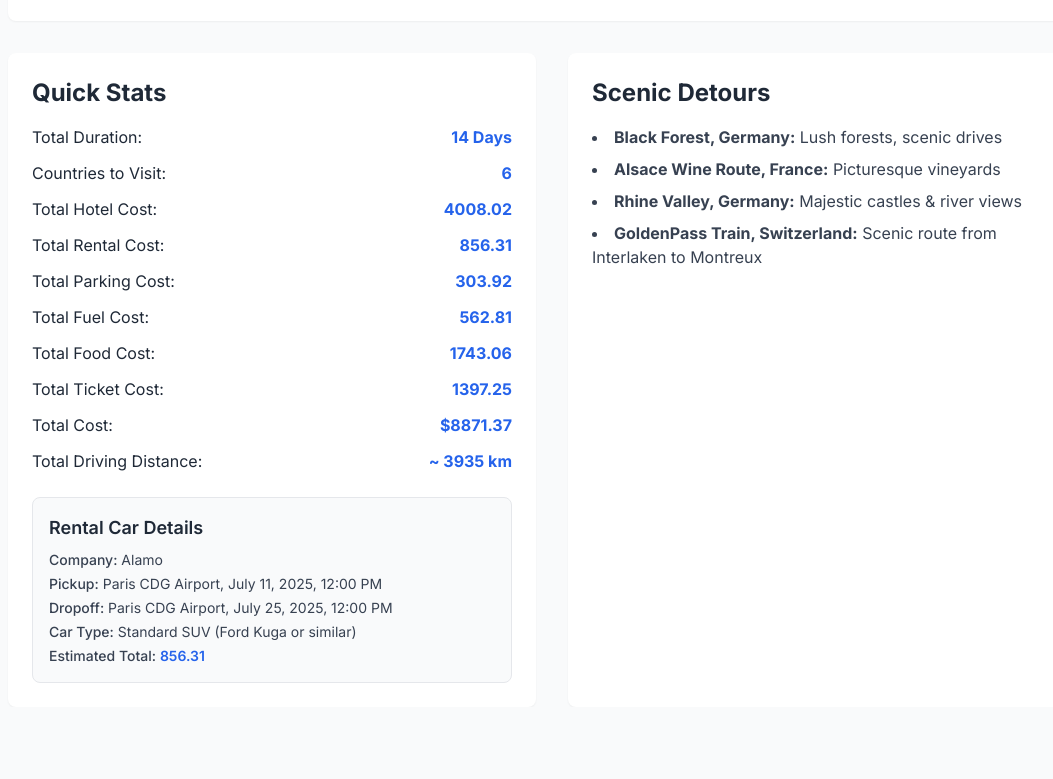
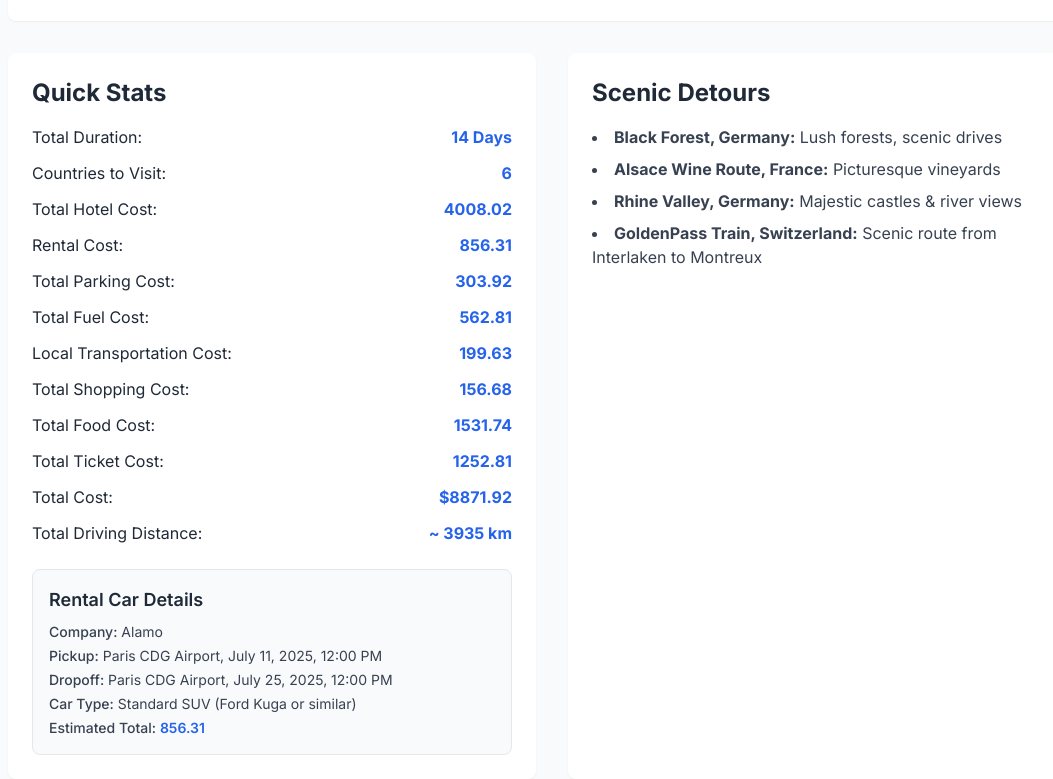
Before and after one commit to praveen-ynwa/euro-trip, a website: page index.html in a window 1280 px wide. Shown: the part 1553-2332 px from the top of the page, without its empty margins (88-1141 px from the left). Before the commit the page ends 2260 px from the top, so only its background shows below. Drawn offline with nearby package versions, Linux system fonts and the light colour scheme; no server answers.

Commit message:
More Spit

```diff
--- a/index.html
+++ b/index.html
@@ -108,9 +108,11 @@
                             <li class="flex justify-between items-center"><span>Total Duration:</span><span class="font-bold text-blue-600">14 Days</span></li>
                             <li class="flex justify-between items-center"><span>Countries to Visit:</span><span class="font-bold text-blue-600">6</span></li>
                             <li class="flex justify-between items-center"><span>Total Hotel Cost:</span><span id="total-hotel-cost" class="font-bold text-blue-600">0.00</span></li>
-                            <li class="flex justify-between items-center"><span>Total Rental Cost:</span><span id="total-rental-cost" class="font-bold text-blue-600">856.31</span></li>
+                            <li class="flex justify-between items-center"><span>Rental Cost:</span><span id="total-rental-cost" class="font-bold text-blue-600">856.31</span></li>
                             <li class="flex justify-between items-center"><span>Total Parking Cost:</span><span id="total-parking-cost" class="font-bold text-blue-600">0.00</span></li>
                             <li class="flex justify-between items-center"><span>Total Fuel Cost:</span><span id="total-fuel-cost" class="font-bold text-blue-600">0.00</span></li>
+                            <li class="flex justify-between items-center"><span>Local Transportation Cost:</span><span id="total-transport-cost" class="font-bold text-blue-600">0.00</span></li>
+                            <li class="flex justify-between items-center"><span>Total Shopping Cost:</span><span id="total-shopping-cost" class="font-bold text-blue-600">0.00</span></li>
                             <li class="flex justify-between items-center"><span>Total Food Cost:</span><span id="total-food-cost" class="font-bold text-blue-600">0.00</span></li>
                             <li class="flex justify-between items-center"><span>Total Ticket Cost:</span><span id="total-ticket-cost" class="font-bold text-blue-600">0.00</span></li>
                             <li class="flex justify-between items-center"><span>Total Cost:</span><span id="total-cost" class="font-bold text-blue-600">€0.00</span></li>
--- a/itinerary.json
+++ b/itinerary.json
@@ -14,7 +14,9 @@
     "driveSummary": "🚗 ~1 hr",
     "distance": "~30 km",
     "fuelCost": 20.03,
-    "foodExpenses": [48.17,10.11,56.40,5.88,5.88,16.45,5.88],
+    "transport": [5.88,16.45],
+    "shopping": [],
+    "foodExpenses": [48.17,10.11,56.40,5.88,5.88],
     "ticketExpenses": [84.84, 37.73]
   },
   {
@@ -32,8 +34,10 @@
     "driveSummary": "🚗 ~8 hrs",
     "distance": "~720 km",
     "fuelCost": 86.29,
-    "foodExpenses": [5.04,12.46,70.76,8.67,5.86,32.80],
-    "ticketExpenses": [48.17,14.06,14.06]
+    "transport": [14.06,14.06],
+    "shopping": [5.04],
+    "foodExpenses": [12.46,70.76,8.67,5.86,32.80],
+    "ticketExpenses": [48.17]
   },
   {
     "day": 3,
@@ -50,7 +54,9 @@
     "driveSummary": "🚗 ~3.5 hrs",
     "distance": "~320 km",
     "fuelCost": 58.58,
-    "foodExpenses": [5.39,26.83,32.10,45.67,3.51,25.54],
+    "transport": [5.39],
+    "shopping": [1.05,32.10],
+    "foodExpenses": [26.83,45.67,3.51,25.54],
     "ticketExpenses": [39.97,44.32,30.46,11.72]
   },
   {
@@ -68,6 +74,8 @@
     "driveSummary": "🚗 ~1.5 hrs",
     "distance": "~120 km",
     "fuelCost": 0,
+    "transport": [],
+    "shopping": [],
     "foodExpenses": [71.47,39.48,3.51,6.44,41.01],
     "ticketExpenses": [2.93,32.80]
   },
@@ -86,7 +94,9 @@
     "driveSummary": "🚗 ~4 hrs",
     "distance": "~280 km",
     "fuelCost": 80.29,
-    "foodExpenses": [2.01,58.73,37.44,28.60,3.51,1.05,6.73,13.45],
+    "transport": [2.01],
+    "shopping": [],
+    "foodExpenses": [58.73,37.44,28.60,3.51,1.05,6.73,13.45],
     "ticketExpenses": [31.59,39.78]
   },
   {
@@ -104,8 +114,10 @@
     "driveSummary": "🚗 ~3 hrs",
     "distance": "~200 km",
     "fuelCost": 0,
-    "foodExpenses": [5.24,30.70,29.83,4.68,23.39,28.07],
-    "ticketExpenses": [17.54]
+    "transport": [5.24],
+    "shopping": [17.54],
+    "foodExpenses": [30.70,29.83,4.68,23.39,28.07],
+    "ticketExpenses": []
   },
   {
     "day": 7,
@@ -122,6 +134,8 @@
     "driveSummary": "🚗 ~3.5 hrs",
     "distance": "~280 km",
     "fuelCost": 0,
+    "transport": [],
+    "shopping": [],
     "foodExpenses": [22.74,11.76,7.85,6.10,31.18],
     "ticketExpenses": [10.55]
   },
@@ -140,8 +154,10 @@
     "driveSummary": "🚗 ~4.5 hrs",
     "distance": "~300 km",
     "fuelCost": 116.49,
+    "transport": [],
+    "shopping": [11.65],
     "foodExpenses": [49.97,19.80,37.51,42.51,23.29,2.21,10.25],
-    "ticketExpenses": [13.98,23.29,8.39,11.65,21.55]
+    "ticketExpenses": [13.98,23.29,8.39,21.55]
   },
   {
     "day": 9,
@@ -158,8 +174,10 @@
     "driveSummary": "🚗 ~4 hrs",
     "distance": "~350 km",
     "fuelCost": 0,
-    "foodExpenses": [48.72,9.92,17.28,5.37,6.22,24.28],
-    "ticketExpenses": [25.68,14.01]
+    "transport": [17.28],
+    "shopping": [6.22],
+    "foodExpenses": [48.72,9.92,24.28],
+    "ticketExpenses": [25.68,14.01,5.37]
   },
   {
     "day": 10,
@@ -176,8 +194,10 @@
     "driveSummary": "🚗 ~5.5 hrs",
     "distance": "~500–580 km",
     "fuelCost": 116.75,
-    "foodExpenses": [8.77,4.38,46.10,4.09,9.22,18.68],
-    "ticketExpenses": [1.25,9.46,18.56,2.33,4.67]
+    "transport": [],
+    "shopping": [9.46],
+    "foodExpenses": [8.77,4.38,46.10,4.09,9.22],
+    "ticketExpenses": [1.25,18.56,2.33,4.67,18.68]
   },
   {
     "day": 11,
@@ -194,8 +214,10 @@
     "driveSummary": "🚗 ~2 hrs train + light local driving",
     "distance": "~35 km driving",
     "fuelCost": 0,
-    "foodExpenses": [8.64,72.91,5.64,18.04],
-    "ticketExpenses": [39.51, 458.00, 26.59,23.05,19.54,59.13]
+    "transport": [23.05,19.04,59.13,18.04],
+    "shopping": [8.64],
+    "foodExpenses": [72.91,5.64],
+    "ticketExpenses": [39.51, 458.00, 26.59]
   },
   {
     "day": 12,
@@ -212,7 +234,9 @@
     "driveSummary": "🚗 ~3.5 hrs",
     "distance": "~180 km",
     "fuelCost": 0,
-    "foodExpenses": [72.84,4.90,32.65,16.20],
+    "transport": [],
+    "shopping": [16.20],
+    "foodExpenses": [72.84,4.90,32.65],
     "ticketExpenses": [37.67,81.63,32.65]
   },
   {
@@ -230,6 +254,8 @@
     "driveSummary": "🚗 ~7 hrs",
     "distance": "~620 km",
     "fuelCost": 84.38,
+    "transport": [],
+    "shopping": [],
     "foodExpenses": [36.46,24.05,16.00,2.82,30.31],
     "ticketExpenses": [4.14]
   },
@@ -248,7 +274,9 @@
     "driveSummary": "-",
     "distance": "-",
     "fuelCost": 0,
-    "foodExpenses": [25.88,48.78],
+    "transport": [],
+    "shopping": [48.78],
+    "foodExpenses": [25.88],
     "ticketExpenses": []
   }
 ]
--- a/main.js
+++ b/main.js
@@ -648,6 +648,19 @@ async function calculateTotalParkingCost() {
              return acc + item.fuelCost ;
         }, 0);
 
+        const totalTransportCost = itineraryData.reduce((sum, day) => {
+            if (day.transport && Array.isArray(day.transport)) {
+                const dayTotal = day.transport.reduce((daySum, expense) => {
+                    let expenseValue = parseFloat(expense);
+                    if (!isNaN(expenseValue)) {
+                        return daySum + expenseValue;
+                    }
+                    return daySum;
+                }, 0);
+                return sum + dayTotal;
+            }
+            return sum;
+        }, 0);
         const totalFoodCost = itineraryData.reduce((sum, day) => {
             if (day.foodExpenses && Array.isArray(day.foodExpenses)) {
                 const dayTotal = day.foodExpenses.reduce((daySum, expense) => {
@@ -675,12 +688,27 @@ async function calculateTotalParkingCost() {
             }
             return sum;
         }, 0);
+        const totalShoppingCost = itineraryData.reduce((sum, day) => {
+            if (day.shopping && Array.isArray(day.shopping)) {
+                const dayTotal = day.shopping.reduce((daySum, expense) => {
+                    let expenseValue = parseFloat(expense);
+                    if (!isNaN(expenseValue)) {
+                        return daySum + expenseValue;
+                    }
+                    return daySum;
+                }, 0);
+                return sum + dayTotal;
+            }
+            return sum;
+        }, 0);
         document.getElementById('total-parking-cost').textContent = `${totalParkingCost.toFixed(2)}`;
         document.getElementById('total-fuel-cost').textContent = `${totalFuelCost.toFixed(2)}`;
         document.getElementById('total-food-cost').textContent = `${totalFoodCost.toFixed(2)}`;
         document.getElementById('total-ticket-cost').textContent = `${totalTicketCost.toFixed(2)}`;
+        document.getElementById('total-transport-cost').textContent = `${totalTransportCost.toFixed(2)}`;
+        document.getElementById('total-shopping-cost').textContent = `${totalShoppingCost.toFixed(2)}`;
 
-        const totalCost = totalFuelCost +  totalParkingCost + totalFoodCost+totalTicketCost+
+        const totalCost = totalFuelCost +  totalParkingCost + totalFoodCost+totalTicketCost+totalTransportCost+totalShoppingCost+
                   parseFloat(document.getElementById('total-hotel-cost').textContent) +
                   parseFloat(document.getElementById('total-rental-cost').textContent);
         document.getElementById('total-cost').textContent = `$${totalCost.toFixed(2)} `;
```
